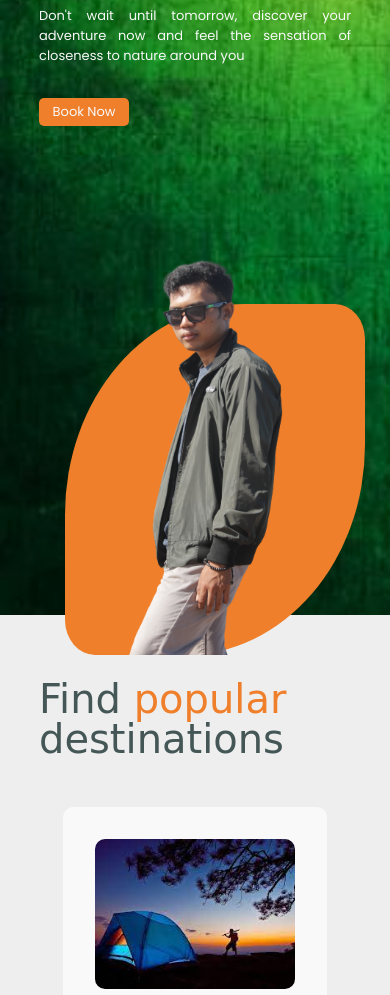
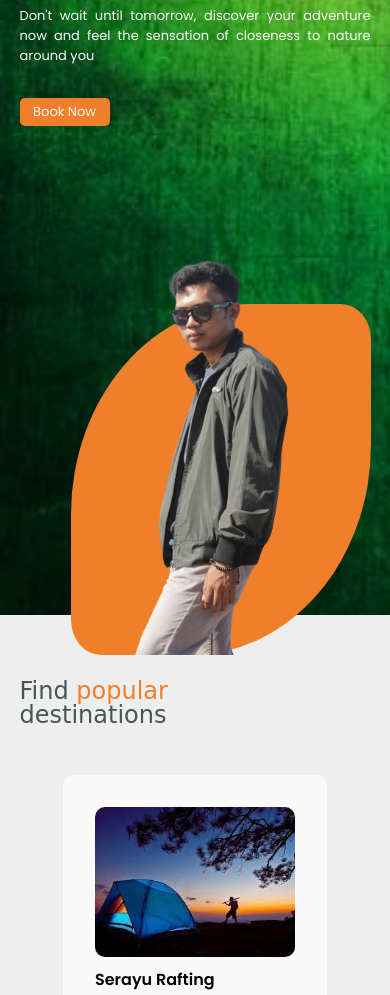
Before and after one commit to faridzwahyu/webstatic-travel, a plain HTML site: page index.html in a window 390 px wide. Shown: the part 229-1224 px from the top of the page. Drawn offline with nearby package versions, Linux system fonts and the light colour scheme; a web font is replaced by a local one.

Commit message:
change margin

```diff
--- a/css/style.css
+++ b/css/style.css
@@ -242,6 +242,12 @@ a {
       font-size: 0.938px;
    }
 
+   .nav,
+   .discover-container,
+   .section {
+      width: 90vw;
+   }
+
    .nav .menu-button {
       display: block;
    }
@@ -281,8 +287,8 @@ a {
 
    .discover-container {
       flex-direction: column;
+      align-items: flex-end;
       justify-content: center;
-      align-items: center;
    }
 
    .discover-data {
@@ -298,12 +304,16 @@ a {
       width: 300px;
       height: 600px;
       bottom: -40px;
-      left: 20px;
+      right: 0;
    }
 
    .discover-image img {
       width: 300px;
       left: -1.5rem;
+   }
+
+   .services-title {
+      font-size: 1.5rem;
    }
 }
 
```
